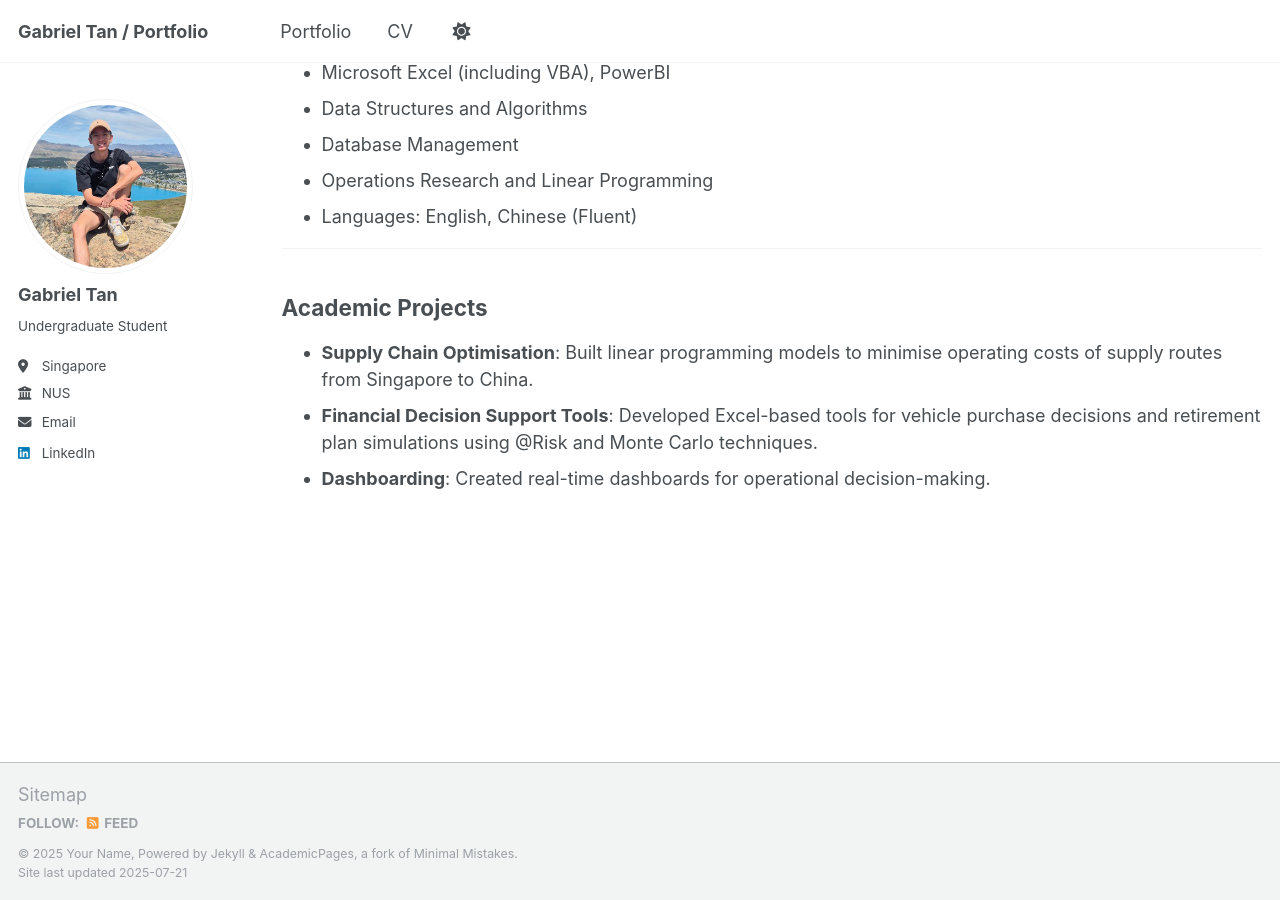
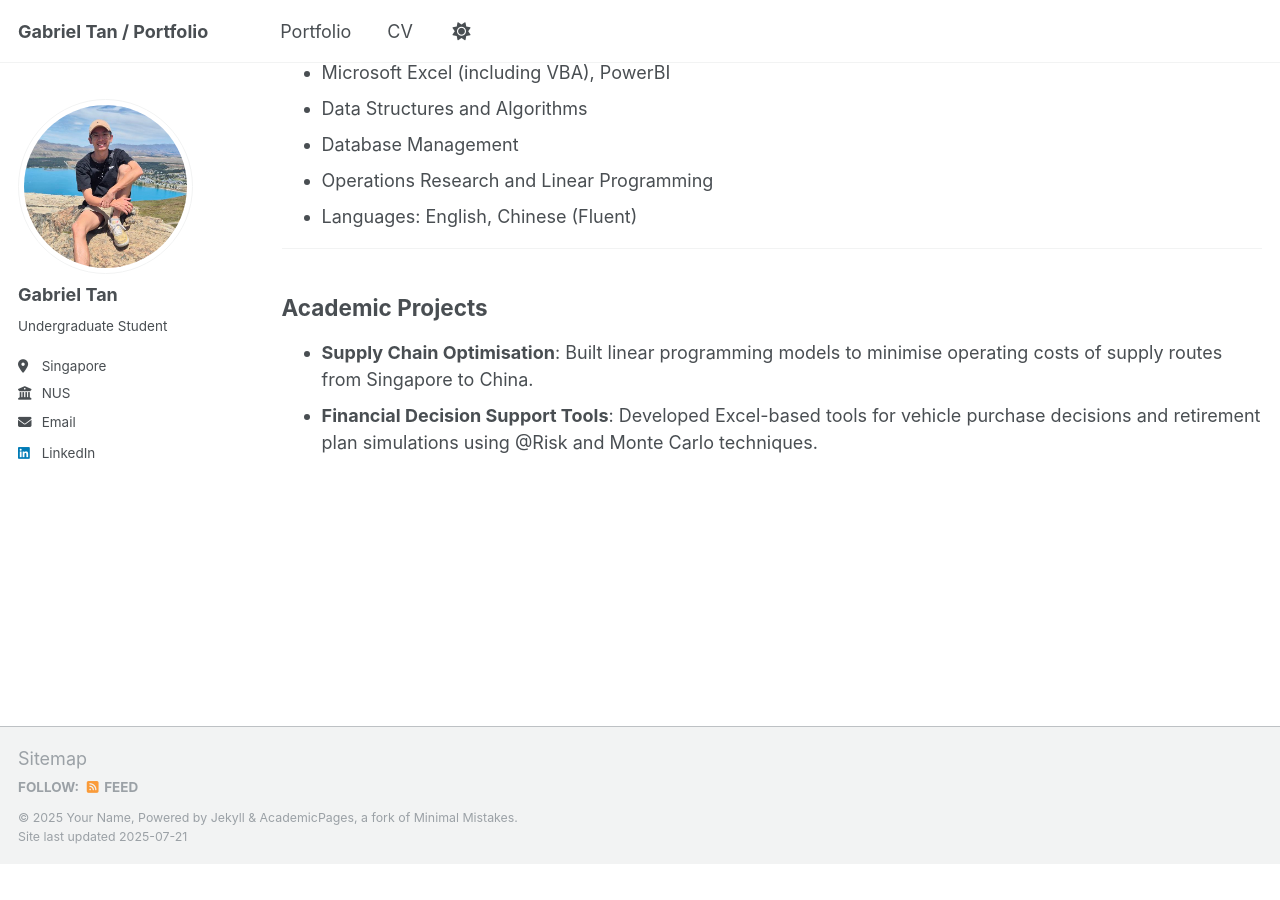
Before and after one commit to Gabetxk/Gabetxk.github.io, a Jekyll site: the page built from _pages/cv.md, in a window 1280 px wide and 900 px high, scrolled down 1049 px. Built offline with Jekyll 4.4.1, drawn with Linux system fonts in a browser that asks for light colours; a script that is not in the unit is left out; after the commit the page ends 1913 px from its top, so only the background shows below that.

Commit message:
Update cv.md

```diff
--- a/_pages/cv.md
+++ b/_pages/cv.md
@@ -51,4 +51,3 @@ _Pansing Distribution Pte Ltd_ | Jan 2023 – Mar 2023
 
 - **Supply Chain Optimisation**: Built linear programming models to minimise operating costs of supply routes from Singapore to China.
 - **Financial Decision Support Tools**: Developed Excel-based tools for vehicle purchase decisions and retirement plan simulations using @Risk and Monte Carlo techniques.
-- **Dashboarding**: Created real-time dashboards for operational decision-making.
```
